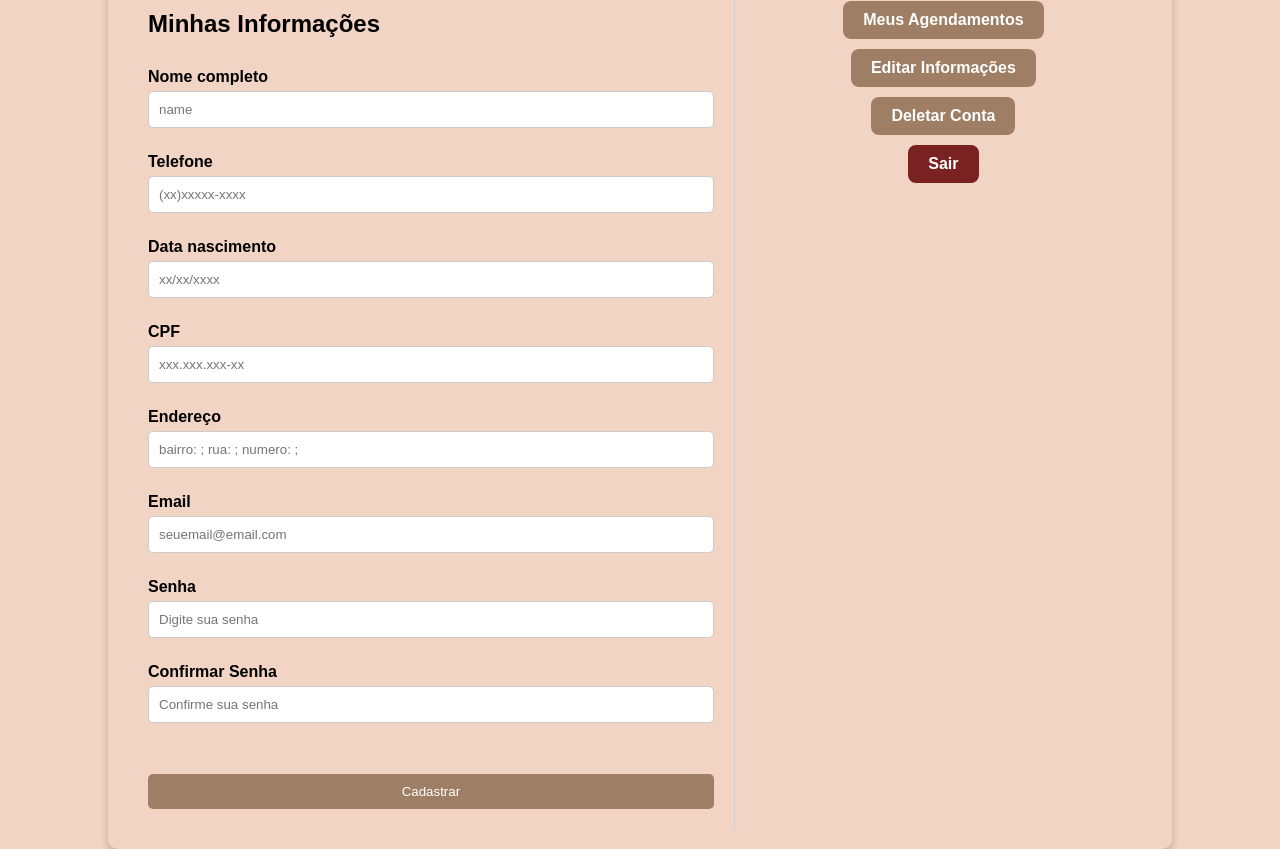
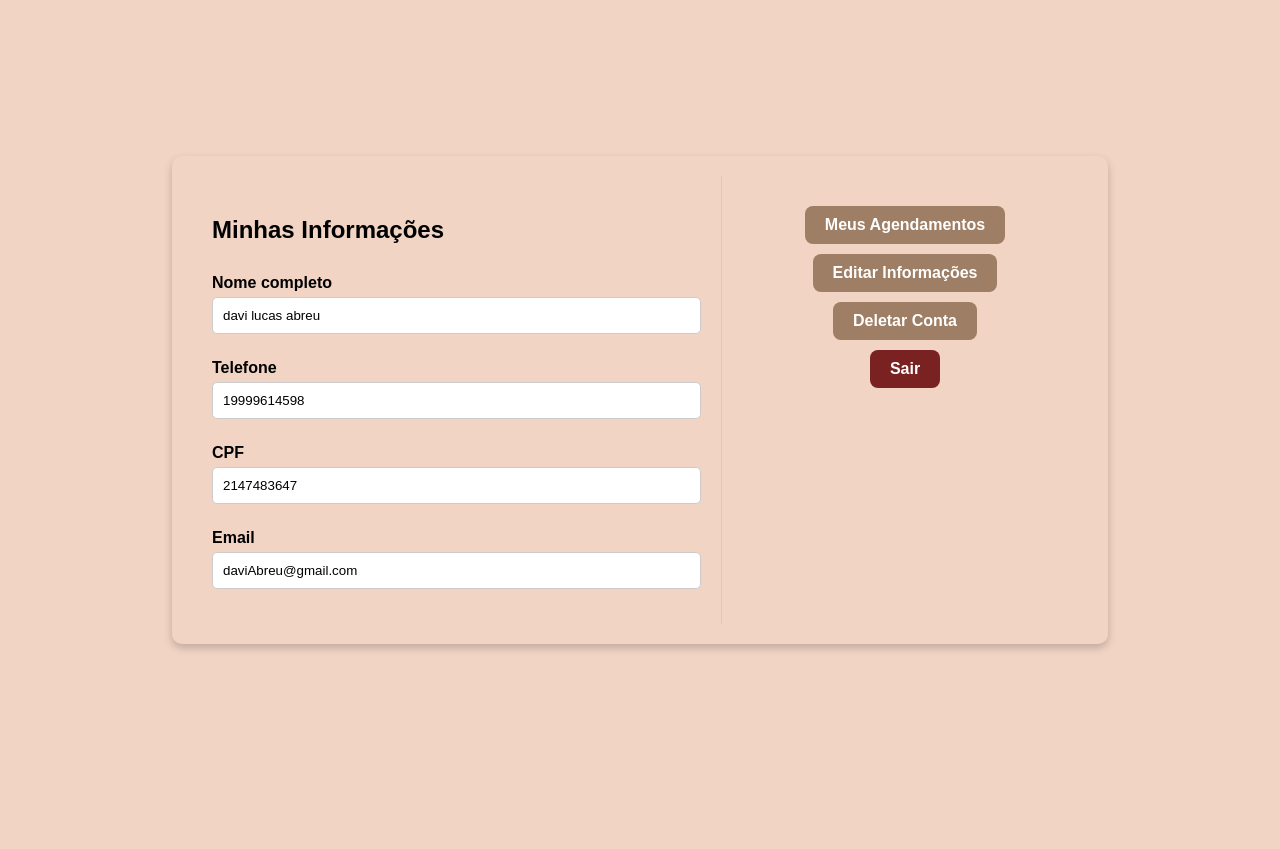
Before and after one commit to SraBanach/Plataforma-de-agendamento, a PHP site: page /telaUsuario.php in a window 1280 px wide. After the commit the page ends 651 px from the top, so only its background shows below. Run offline with PHP 8.4, Linux system fonts and the light colour scheme; a user stored in the database is signed in; data comes from the database, SQL or seed files in the repository.

Commit message:
correcao telaUsuario
nao editar inf...
somente leitura

```diff
--- a/assets/css/telaUsuario.css
+++ b/assets/css/telaUsuario.css
@@ -13,7 +13,7 @@ body {
 
 .telaUsuario {
     display: flex;
-    width: 80%;
+    width: 70%;
     max-width: 1200px;
     background-color: #f1d4c4;
     border-radius: 10px;
--- /dev/null
+++ b/includes/menu-usuario.php
@@ -0,0 +1,14 @@
+<?php
+$paginaAtual = basename($_SERVER['PHP_SELF']);
+?>
+
+<?php if (isset($_SESSION['usuario_id'])): ?>
+    <div class="menu-usuario">
+        <?php if ($paginaAtual !== 'usuario-editar.php'): ?>
+            <a class="botaoAgendamentos" href="meusAgendamentos.php">Meus Agendamentos</a>
+        <?php endif; ?>
+        <a class="botaoEditar" href="usuario-editar.php">Editar Informações</a>
+        <a class="botaoDeletar" href="deletar-usuario.php">Deletar Conta</a>
+        <a class="botaoLogout" href="logout.php">Sair</a>
+    </div>
+<?php endif; ?>
--- a/telaUsuario.php
+++ b/telaUsuario.php
@@ -2,7 +2,41 @@
 if (session_status() === PHP_SESSION_NONE) {
     session_start();
 }
+
+$nomeFormulario = $telefoneFormulario = $dat_nascFormulario = $cpfFormulario = $enderecoFormulario = $email = '';
+
+if (isset($_SESSION['usuario_id'])) {
+    try {
+        $dsn = 'mysql:dbname=db_plataformaagendamento;host=127.0.0.1';
+        $user = 'root';
+        $password = '';
+        $banco = new PDO($dsn, $user, $password);
+        $banco->setAttribute(PDO::ATTR_ERRMODE, PDO::ERRMODE_EXCEPTION);
+
+        $query = "SELECT u.*, l.email
+                    FROM tb_cad_usuario u
+                    JOIN tb_login l ON l.id_usuario = u.id_usuario
+                    WHERE u.id_usuario = :id";
+
+        $stmt = $banco->prepare($query);
+        $stmt->execute([':id' => $_SESSION['usuario_id']]);
+        $dados = $stmt->fetch(PDO::FETCH_ASSOC);
+
+        if ($dados) {
+            $nomeFormulario = $dados['nome'];
+            $telefoneFormulario = $dados['telefone'];
+            $cpfFormulario = $dados['cpf'];
+            $email = $dados['email'];
+        }
+
+    } catch (PDOException $e) {
+        echo "Erro ao buscar dados do usuário: " . $e->getMessage();
+    }
+}
+
 ?>
+
+
 
 <!DOCTYPE html>
 <html lang="pt-br">
@@ -18,9 +52,7 @@ if (session_status() === PHP_SESSION_NONE) {
 if ($_SERVER["REQUEST_METHOD"] == "POST") {
     $nomeFormulario = trim($_POST['nome']);
     $telefoneFormulario = trim($_POST['telefone']);
-    $dat_nascFormulario = trim($_POST['dat_nasc']);
     $cpfFormulario = trim($_POST['cpf']);
-    $enderecoFormulario = trim($_POST['endereco']);
     $email = trim($_POST['email']);
     $senhaFormulario = trim($_POST['senha']);
     $confirmarSenha = trim($_POST['confirmar_senha']);
@@ -39,7 +71,7 @@ if ($_SERVER["REQUEST_METHOD"] == "POST") {
 
 
     // Verifica se algum campo está vazio
-    if (empty($nomeFormulario) || empty($telefoneFormulario) || empty($dat_nascFormulario) || empty($cpfFormulario) || empty($enderecoFormulario) || empty($email) || empty($_POST['senha'])) {
+    if (empty($nomeFormulario) || empty($telefoneFormulario) || empty($cpfFormulario) ||  empty($email) || empty($_POST['senha'])) {
         echo "<script>alert('Por favor, preencha todos os campos antes de salvar.');</script>";
     } else {
         $dsn = 'mysql:dbname=db_plataformaagendamento;host=127.0.0.1';
@@ -49,14 +81,12 @@ if ($_SERVER["REQUEST_METHOD"] == "POST") {
         $banco->setAttribute(PDO::ATTR_ERRMODE, PDO::ERRMODE_EXCEPTION);
 
         // Primeiro, cadastra o usuário
-        $insertUsuario = 'INSERT INTO tb_cad_usuario (nome, telefone, dat_nasc, cpf, endereco) VALUES (:nome, :telefone, :dat_nasc, :cpf, :endereco)';
+        $insertUsuario = 'INSERT INTO tb_cad_usuario (nome, telefone,  cpf) VALUES (:nome, :telefone,  :cpf)';
         $stmtUsuario = $banco->prepare($insertUsuario);
         $stmtUsuario->execute([
             ':nome' => $nomeFormulario,
             ':telefone' => $telefoneFormulario,
-            ':dat_nasc' => $dat_nascFormulario,
             ':cpf' => $cpfFormulario,
-            ':endereco' => $enderecoFormulario
         ]);
 
         $idUsuario = $banco->lastInsertId();
@@ -76,7 +106,7 @@ if ($_SERVER["REQUEST_METHOD"] == "POST") {
     }
 }
 ?>
-    <div style="height: 80px;"></div> <!-- Espaço no topo -->
+
 
 <div class="telaUsuario">
     <div id="Dados">
@@ -87,33 +117,33 @@ if ($_SERVER["REQUEST_METHOD"] == "POST") {
         </h2>
 
         <div class="cadastro-conteiner">
+        <?php $somenteLeitura = isset($_SESSION['usuario_id']) ? 'readonly' : ''; ?>
+
 <form action="telaUsuario.php" method="POST">
     <h4>Nome completo</h4>
-                <input type="text" id="campo1" placeholder="name" name="nome" value="<?= $_POST['nome'] ?? '' ?>">
+    <input type="text" name="nome" value="<?= $nomeFormulario ?>" <?= $somenteLeitura ?>>
 
     <h4>Telefone</h4>
-                <input type="text" id="campo2" placeholder="(xx)xxxxx-xxxx" name="telefone" value="<?= $_POST['telefone'] ?? '' ?>">
-
-                <h4>Data nascimento</h4>
-                <input type="text" id="campo3" placeholder="xx/xx/xxxx" name="dat_nasc" value="<?= $_POST['dat_nasc'] ?? '' ?>">
+    <input type="text" name="telefone" value="<?= $telefoneFormulario ?>" <?= $somenteLeitura ?>>
 
     <h4>CPF</h4>
-                <input type="text" id="campo4" placeholder="xxx.xxx.xxx-xx" name="cpf" value="<?= $_POST['cpf'] ?? '' ?>">
-
-                <h4>Endereço</h4>
-                <input type="text" id="campo5" placeholder="bairro: ; rua: ; numero: ;" name="endereco" value="<?= $_POST['endereco'] ?? '' ?>">
+    <input type="text" name="cpf" value="<?= $cpfFormulario ?>" <?= $somenteLeitura ?>>
 
     <h4>Email</h4>
-                <input type="email" name="email" placeholder="seuemail@email.com" value="<?= $_POST['email'] ?? '' ?>">
+    <input type="email" name="email" value="<?= $email ?>" <?= $somenteLeitura ?>>
 
+    <?php if (!isset($_SESSION['usuario_id'])): ?>
         <h4>Senha</h4>
         <input type="password" name="senha" placeholder="Digite sua senha">
 
         <h4>Confirmar Senha</h4>
         <input type="password" name="confirmar_senha" placeholder="Confirme sua senha">
+
         <br><br>
         <button class="botaoSalvar" type="submit">Cadastrar</button>
+    <?php endif; ?>
 </form>
+
         </div>
     </div>
     <?php
@@ -121,12 +151,9 @@ if ($_SERVER["REQUEST_METHOD"] == "POST") {
     ?>
 
     <?php if ($paginaAtual !== 'usuario-editar.php' && isset($_SESSION['usuario_id'])): ?>
-        <div class="menu-usuario">
-            <a class="botaoAgendamentos" href="meusAgendamentos.php">Meus Agendamentos</a>
-            <a class="botaoEditar" href="usuario-editar.php?id=<?= $_SESSION['usuario_id'] ?>">Editar Informações</a>
-            <a class="botaoDeletar" href="usuario-editar.php?id=<?= $_SESSION['usuario_id'] ?>">Deletar Conta</a>
-            <a class="botaoLogout" href="logout.php">Sair</a>
-        </div>
+        <?php include 'includes/menu-usuario.php'; ?>
+
+
 <?php endif; ?>
 
 </div>
```
Also changed, not shown: usuario-editar.php (+3 -17 lines). Lines whose indentation alone changed are shown as unchanged.
